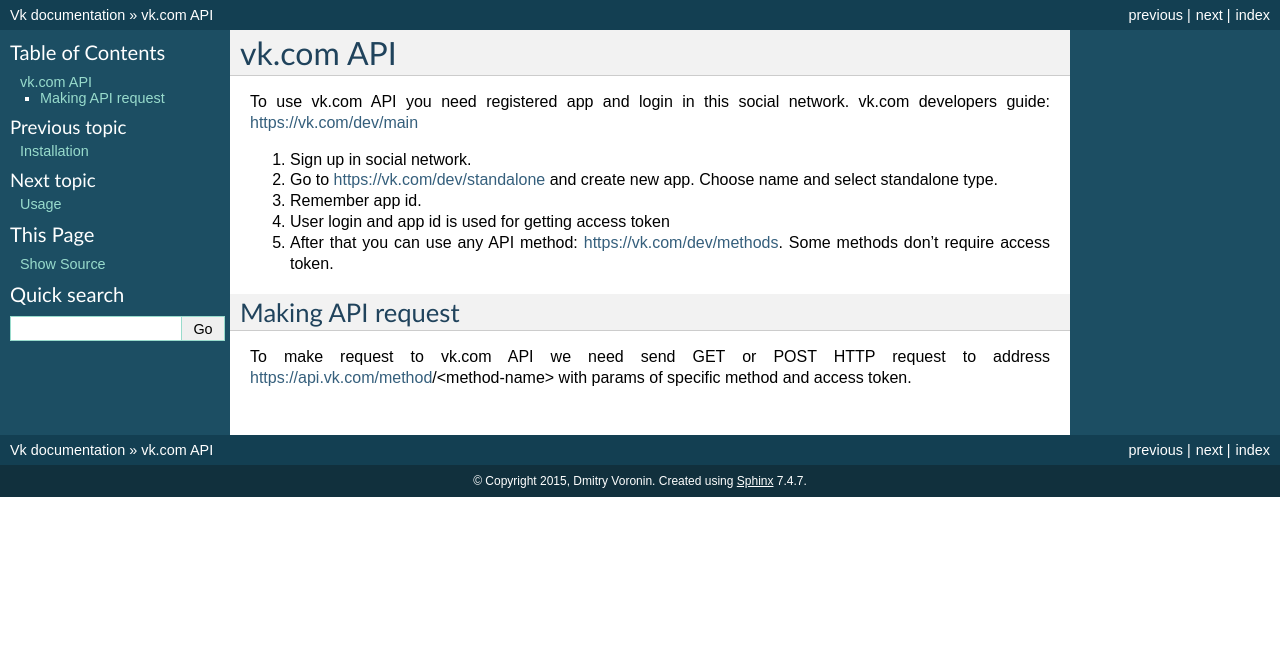
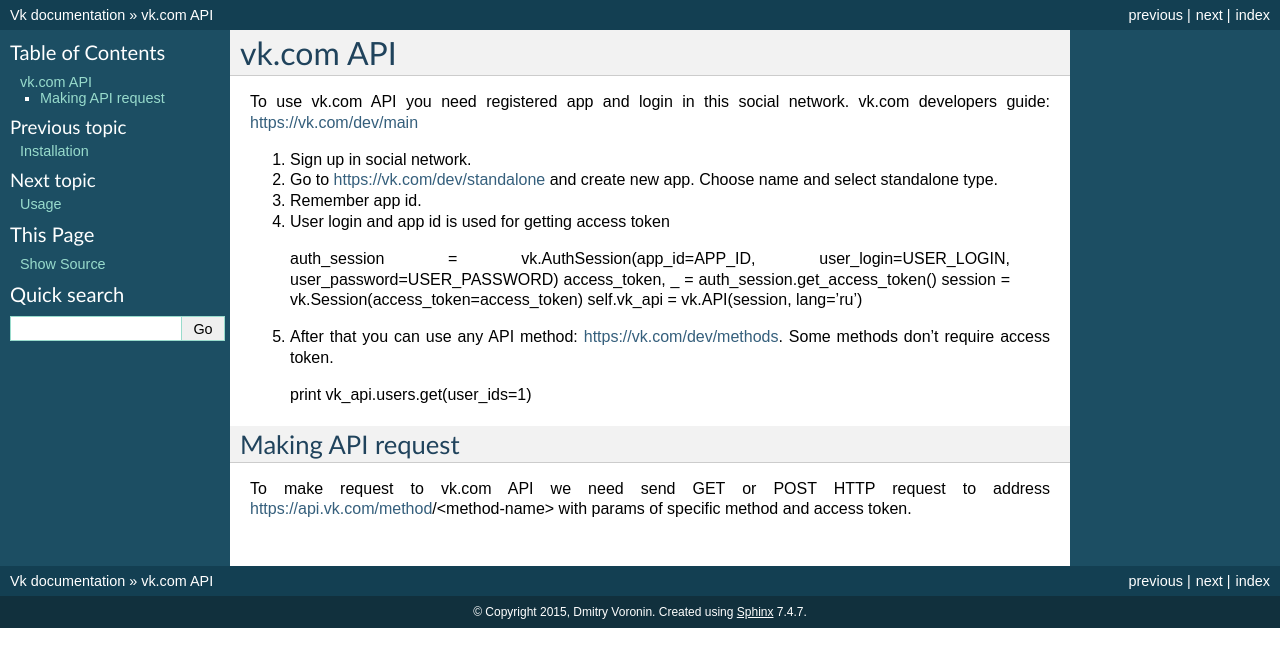
Before and after one commit to voronind/vk, a Sphinx documentation site: the page built from docs/vk-api.rst, in a window 1280 px wide. Shown: the top 667 px of the page. Built offline with Sphinx 7.4.7, drawn with Linux system fonts in a browser that asks for light colours; the version number could not be read and is left out.

Commit message:
Update vk-api.rst
Added some examples

```diff
--- a/docs/vk-api.rst
+++ b/docs/vk-api.rst
@@ -9,7 +9,13 @@ vk.com developers guide: https://vk.com/dev/main
 2. Go to https://vk.com/dev/standalone and create new app. Choose name and select standalone type.
 3. Remember app id.
 4. User login and app id is used for getting access token
+  auth_session = vk.AuthSession(app_id=APP_ID, user_login=USER_LOGIN, user_password=USER_PASSWORD)
+  access_token, _ = auth_session.get_access_token()
+  session = vk.Session(access_token=access_token)
+  self.vk_api = vk.API(session, lang='ru')
+
 5. After that you can use any API method: https://vk.com/dev/methods. Some methods don't require access token.
+  print vk_api.users.get(user_ids=1)
 
 Making API request
 ------------------
```
